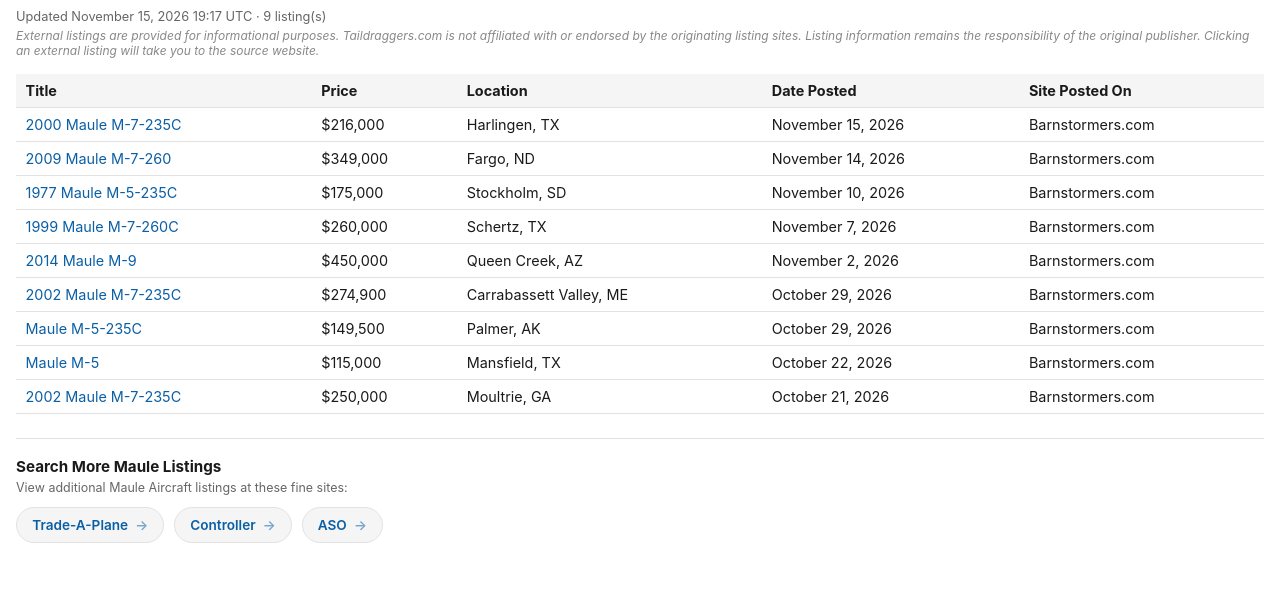
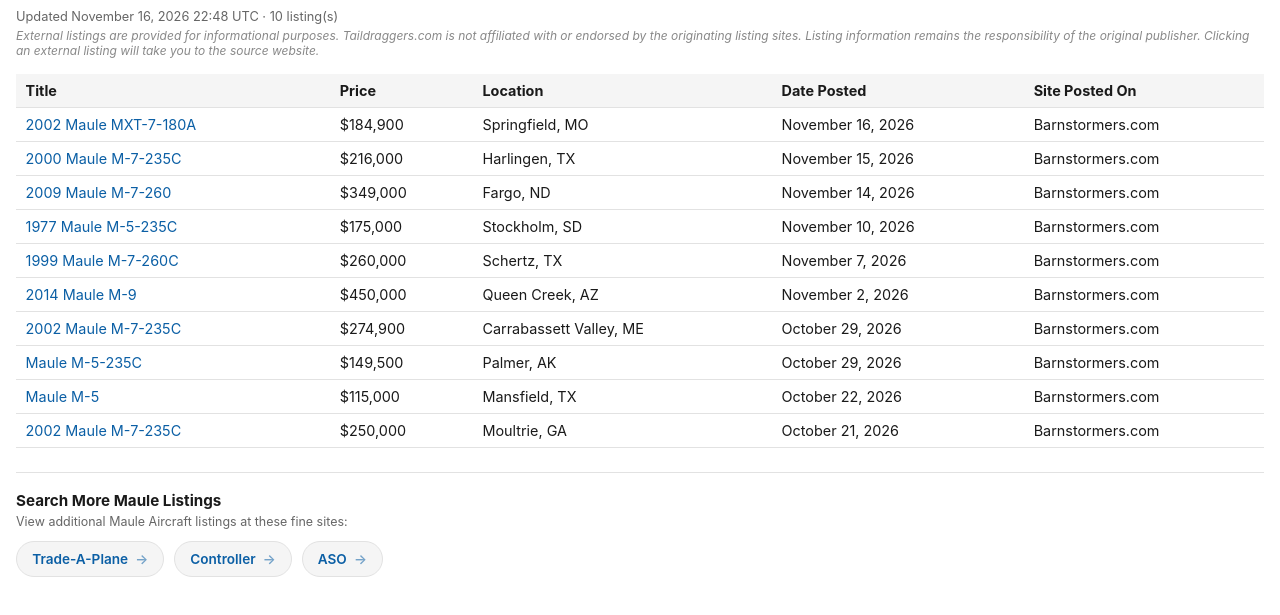
Before and after one commit to taildraggers/maule, a plain HTML site: page docs/index.html in a window 1280 px wide. Shown: the part 43-658 px from the top of the page. Drawn offline with Linux system fonts and the light colour scheme.

Commit message:
Update Maule listings (2026-11-16)

```diff
--- a/docs/index.html
+++ b/docs/index.html
@@ -76,13 +76,14 @@
 </head>
 <body>
   <h1>Other Maule Ads on the Web</h1>
-  <div class="updated">Updated November 15, 2026 19:17 UTC &middot; 9 listing(s)</div>
+  <div class="updated">Updated November 16, 2026 22:48 UTC &middot; 10 listing(s)</div>
   <div class="disclaimer">External listings are provided for informational purposes. Taildraggers.com is not affiliated with or endorsed by the originating listing sites. Listing information remains the responsibility of the original publisher. Clicking an external listing will take you to the source website.</div>
   <table>
     <thead>
       <tr><th>Title</th><th>Price</th><th>Location</th><th>Date Posted</th><th>Site Posted On</th></tr>
     </thead>
     <tbody>
+        <tr><td><a href="https://www.barnstormers.com/classified-2084043-2002-MAULE-MXT-7-180A.html" target="_blank" rel="noopener noreferrer">2002 Maule MXT-7-180A</a></td><td>$184,900</td><td>Springfield, MO</td><td>November 16, 2026</td><td>Barnstormers.com</td></tr>
         <tr><td><a href="https://www.barnstormers.com/classified-2017090-2000-Maule-M7-235C.html" target="_blank" rel="noopener noreferrer">2000 Maule M-7-235C</a></td><td>$216,000</td><td>Harlingen, TX</td><td>November 15, 2026</td><td>Barnstormers.com</td></tr>
         <tr><td><a href="https://www.barnstormers.com/classified-2077801-2009-Maule-M7-260-TTSN-990.html" target="_blank" rel="noopener noreferrer">2009 Maule M-7-260</a></td><td>$349,000</td><td>Fargo, ND</td><td>November 14, 2026</td><td>Barnstormers.com</td></tr>
         <tr><td><a href="https://www.barnstormers.com/classified-2077784-1977-Maule-M5-235C.html" target="_blank" rel="noopener noreferrer">1977 Maule M-5-235C</a></td><td>$175,000</td><td>Stockholm, SD</td><td>November 10, 2026</td><td>Barnstormers.com</td></tr>
```
